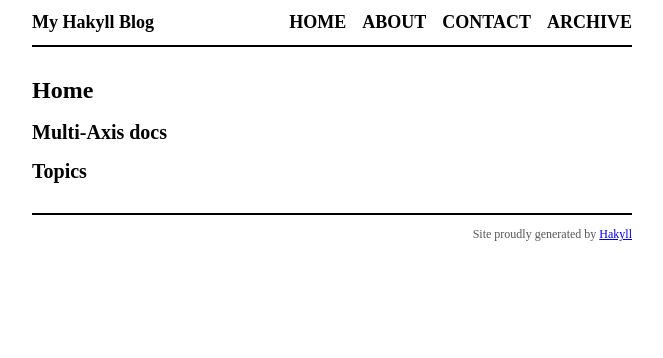
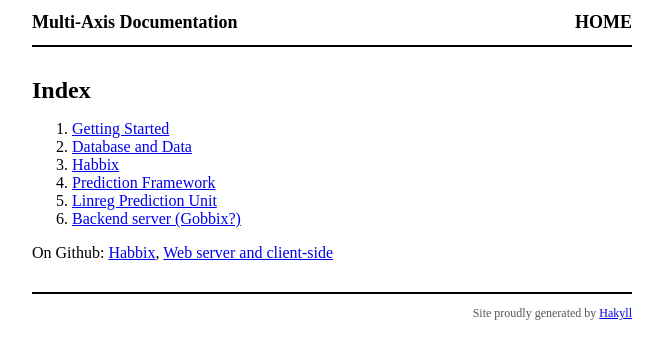
Before and after one commit to Multi-Axis/multi-axis.github.io, a plain HTML site: page index.html in a window 1280 px wide. Shown: the whole page, without its empty margins (308-971 px from the left). Drawn offline with Linux system fonts and the light colour scheme.

Commit message:
Auto-update

```diff
--- a/index.html
+++ b/index.html
@@ -3,29 +3,53 @@
 <html xmlns="http://www.w3.org/1999/xhtml" xml:lang="en" lang="en">
     <head>
         <meta http-equiv="Content-Type" content="text/html; charset=UTF-8" />
-        <title>My Hakyll Blog - Home</title>
+        <title>Multi-Axis - Index</title>
         <link rel="stylesheet" type="text/css" href="./css/default.css" />
     </head>
     <body>
         <div id="header">
             <div id="logo">
-                <a href="./">My Hakyll Blog</a>
+                <a href="./">Multi-Axis Documentation</a>
             </div>
             <div id="navigation">
                 <a href="./">Home</a>
-                <a href="./about.html">About</a>
-                <a href="./contact.html">Contact</a>
-                <a href="./archive.html">Archive</a>
             </div>
         </div>
+        <div id="content">
+            <h1>Index</h1>
+            <ol>
 
-        <div id="content">
-            <h1>Home</h1>
+<li>
+   <a href="./topics/1-getting-started.html">Getting Started</a>
+</li>
 
-            <h2>Multi-Axis docs</h2>
+<li>
+   <a href="./topics/2-database-and-data.html">Database and Data</a>
+</li>
 
-<h2>Topics</h2>
+<li>
+   <a href="./topics/3-habbix.html">Habbix</a>
+</li>
 
+<li>
+   <a href="./topics/4-prediction-framework.html">Prediction Framework</a>
+</li>
+
+<li>
+   <a href="./topics/5-linreg-unit.html">Linreg Prediction Unit</a>
+</li>
+
+<li>
+   <a href="./topics/6-web-server.html">Backend server (Gobbix?)</a>
+</li>
+
+</ol>
+
+On Github:
+<a href="http://github.com/multi-axis/habbix.git">
+   Habbix</a>,
+<a href="http://github.com/multi-axis/multi-axis-graphs.git">
+   Web server and client-side</a>
 
         </div>
         <div id="footer">
```
